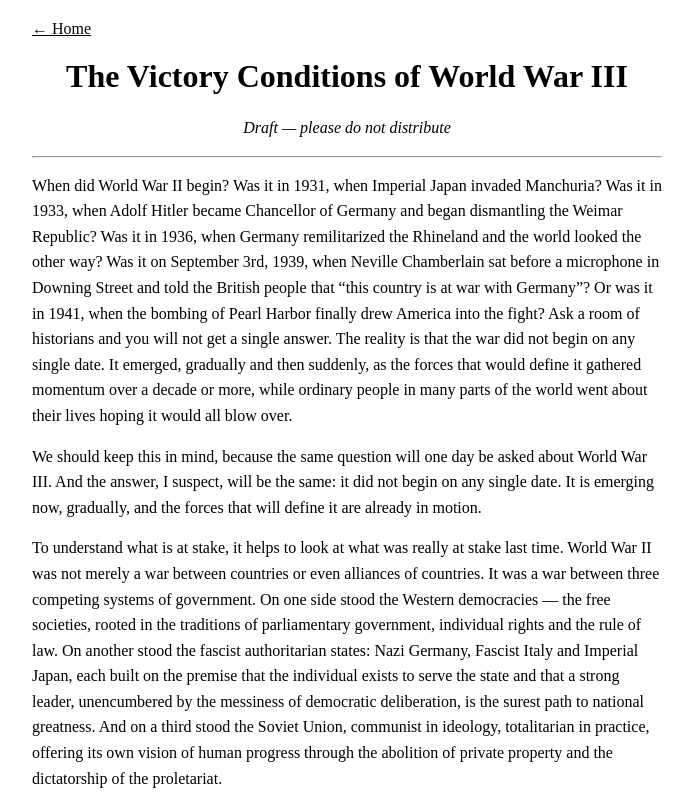
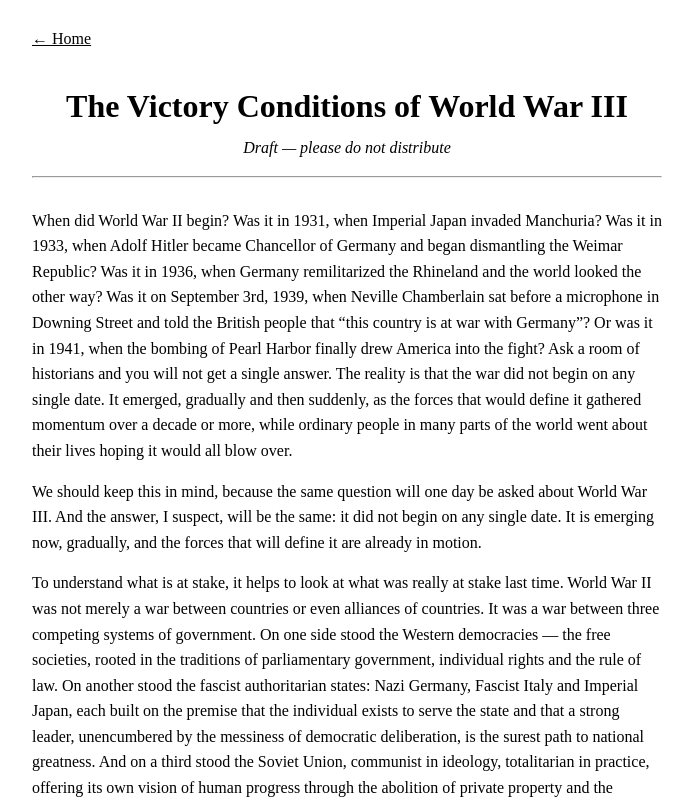
Before and after one commit to alexandercoward/acwebsite, a website: page private/drafts-victory.html in a window 1280 px wide. Shown: the top 800 px of the page, without its empty margins (293-986 px from the left). Drawn offline with Linux system fonts and the light colour scheme.

Commit message:
Improve spacing around title, date and hr on drafts page

```diff
--- a/private/drafts-victory.html
+++ b/private/drafts-victory.html
@@ -13,7 +13,8 @@
       }
 
       h1 {
-        margin-bottom: 20px;
+        margin-bottom: 10px;
+        margin-top: 20px;
       }
 
       h2 {
@@ -23,7 +24,7 @@
       }
 
       hr {
-        margin-bottom: 15px;
+        margin-bottom: 30px;
       }
 
       .writingHeading {
@@ -32,7 +33,7 @@
 
       .writingDate {
         text-align: center;
-        margin-bottom: 20px;
+        margin-bottom: 25px;
         font-style: italic;
       }
 
@@ -45,7 +46,7 @@
       }
 
       .writingMainDiv {
-        padding: 20px 35px 80px;
+        padding: 30px 35px 80px;
         max-width: 700px;
         margin: auto;
       }
```
